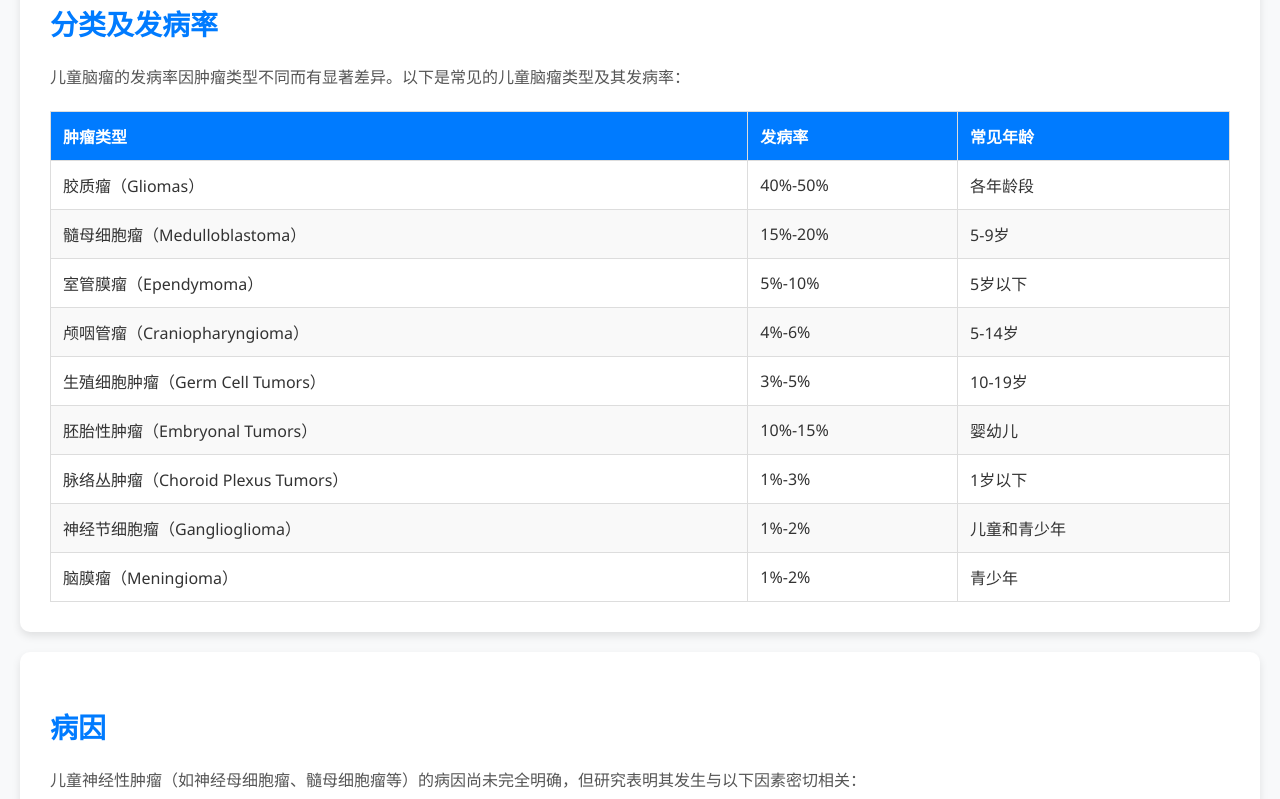
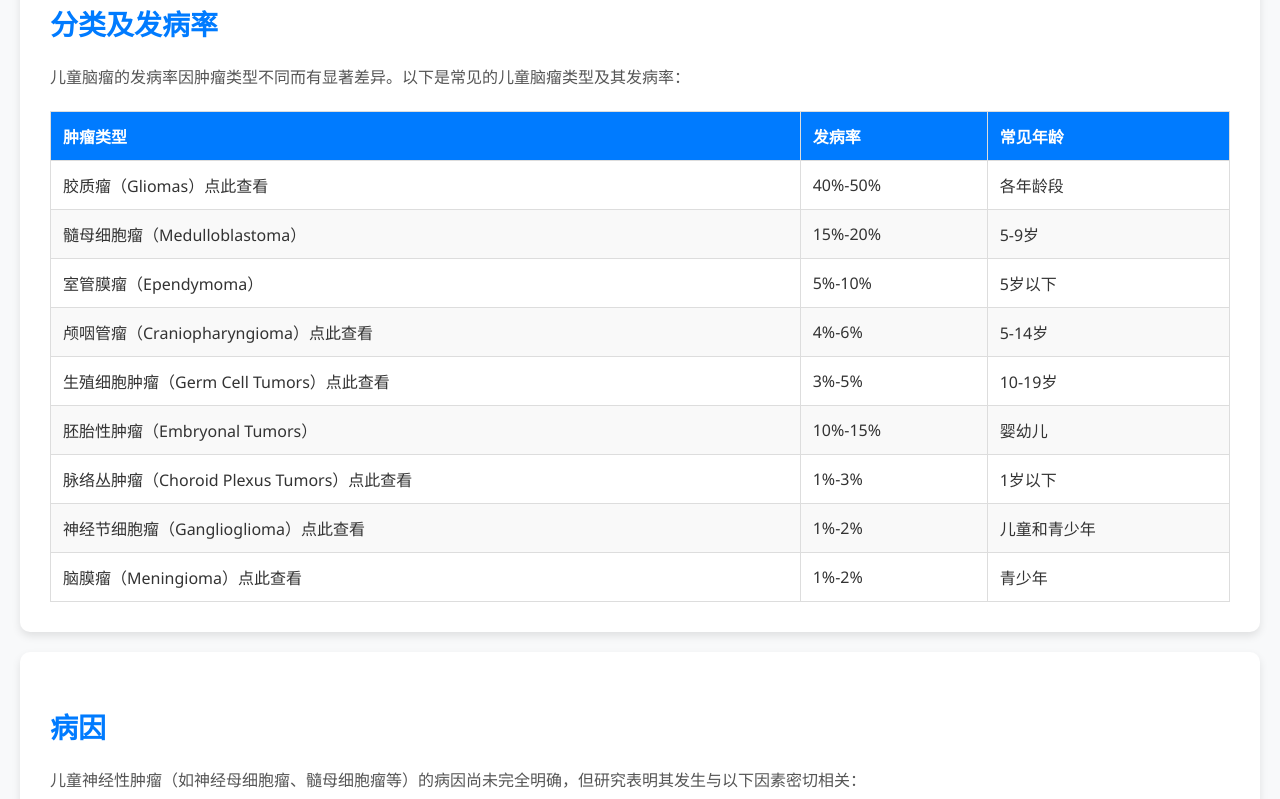
Before and after one commit to ertongshenjingxingzhongliu/ertongshenjingxingzhongliu.github.io, a plain HTML site: page index.html in a window 1280 px wide. Shown: the part 715-1514 px from the top of the page. Drawn offline with Linux system fonts and the light colour scheme.

Commit message:
Update index.html

```diff
--- a/index.html
+++ b/index.html
@@ -284,9 +284,9 @@
                     <th>常见年龄</th>
                 </tr>
             </thead>
-            <tbody>
+             <tbody>
                 <tr>
-                    <td>胶质瘤（Gliomas）</td>
+                    <td>胶质瘤（Gliomas）点此查看</td>
                     <td>40%-50%</td>
                     <td>各年龄段</td>
                 </tr>
@@ -301,12 +301,12 @@
                     <td>5岁以下</td>
                 </tr>
                 <tr>
-                    <td>颅咽管瘤（Craniopharyngioma）</td>
+                    <td>颅咽管瘤（Craniopharyngioma）点此查看</td>
                     <td>4%-6%</td>
                     <td>5-14岁</td>
                 </tr>
                 <tr>
-                    <td>生殖细胞肿瘤（Germ Cell Tumors）</td>
+                    <td>生殖细胞肿瘤（Germ Cell Tumors）点此查看</td>
                     <td>3%-5%</td>
                     <td>10-19岁</td>
                 </tr>
@@ -316,17 +316,17 @@
                     <td>婴幼儿</td>
                 </tr>
                 <tr>
-                    <td>脉络丛肿瘤（Choroid Plexus Tumors）</td>
+                    <td>脉络丛肿瘤（Choroid Plexus Tumors）点此查看</td>
                     <td>1%-3%</td>
                     <td>1岁以下</td>
                 </tr>
                 <tr>
-                    <td>神经节细胞瘤（Ganglioglioma）</td>
+                     <td>神经节细胞瘤（Ganglioglioma）点此查看</td>
                     <td>1%-2%</td>
                     <td>儿童和青少年</td>
                 </tr>
                 <tr>
-                    <td>脑膜瘤（Meningioma）</td>
+                    <td>脑膜瘤（Meningioma）点此查看</td>
                     <td>1%-2%</td>
                     <td>青少年</td>
                 </tr>
```
